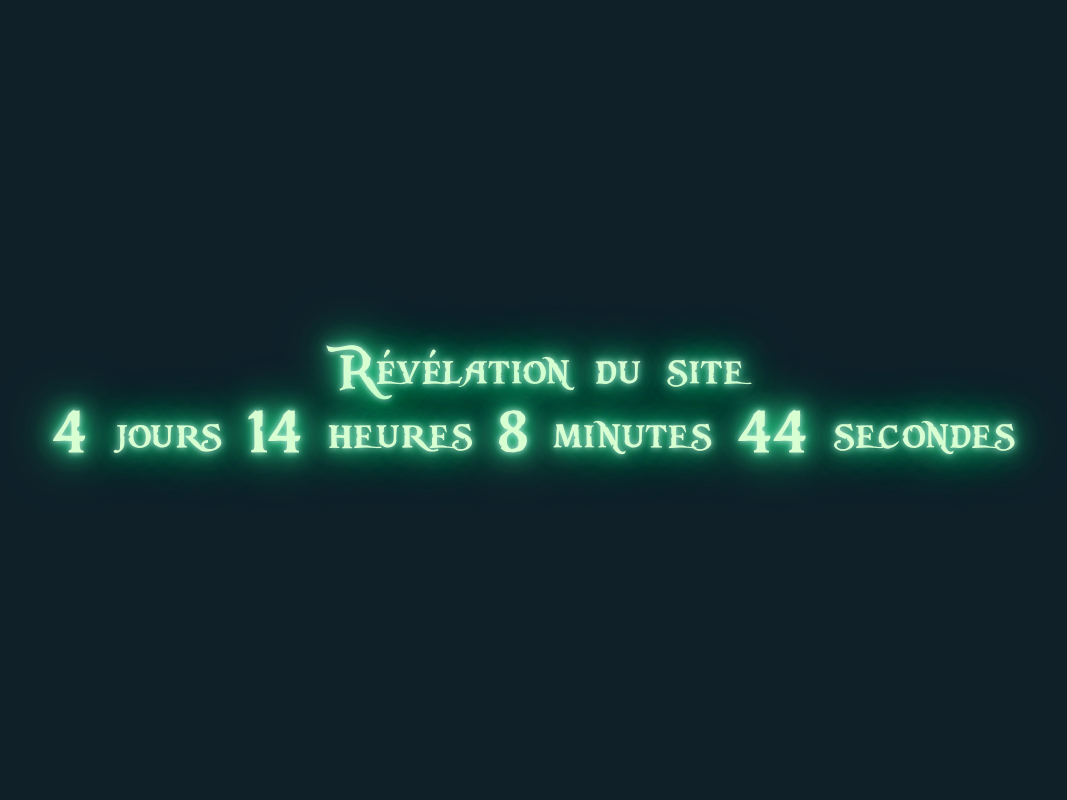
After one commit to quentin-audinet/bde_site_campagne, a PHP site: page /countdown.html in a window 1280 px wide. The commit adds this page. Shown: the whole page, without its empty margins (106-1173 px from the left). Run offline with PHP 8.4, Linux system fonts and the light colour scheme.

Commit message:
countdown

```diff
--- a/contact.php
+++ b/contact.php
@@ -18,9 +18,9 @@
 
 <div class="map_container">
     <canvas id="map_panel" width="1000" height="513"></canvas>
-    <div class="facebook"><a href="#"><i class="fa fa-facebook fa-2x" aria-hidden="true"></i></a></div>
-    <div class="instagram"><a href="#"><i class="fa fa-instagram fa-2x" aria-hidden="true"></i></a></div>
-    <div class="mail"><a href="#"><i class="fa fa-envelope fa-2x" aria-hidden="true"></i></a></div>
+    <div class="facebook"><a href="https://www.facebook.com/Pirates-des-Carabed-112635134247893"><i class="fa fa-facebook fa-2x" aria-hidden="true"></i></a></div>
+    <div class="instagram"><a href="https://www.instagram.com/carabed_  "><i class="fa fa-instagram fa-2x" aria-hidden="true"></i></a></div>
+    <div class="mail"><a href="mailto:piratedescarabed@gmail.com"><i class="fa fa-envelope fa-2x" aria-hidden="true"></i></a></div>
     <div class="<?php if(isset($pass)) {echo 'un'; } ?>lock"><a href="#"><i class="fa fa-<?php if(isset($pass)) {echo 'un'; } ?>lock fa-2x" aria-hidden="true"></i></a></div>
 
     <!-- Il y a peut être des choses à découvrir sur ce site... -->
--- /dev/null
+++ b/countdown.html
@@ -0,0 +1,99 @@
+<!DOCTYPE html>
+<html lang="en">
+<head>
+    <meta charset="UTF-8">
+    <title>Countdown</title>
+
+    <style>
+
+        @font-face {
+            font-family: PiecesOfEight;
+            src: url("fonts/Pieces_of_Eight.ttf");
+        }
+
+        html {
+            width: 100%;
+            height: 100%;
+        }
+
+        body {
+            height: 100%;
+            width: 100%;
+            background-color: #0f2029;
+            box-sizing: border-box;
+            -moz-box-sizing: border-box;
+            -webkit-box-sizing: border-box;
+
+            display: flex;
+            flex-direction: column;
+            justify-content: center;
+            align-items: center;
+            margin: 0;
+        }
+
+        .countdown_text {
+            font-family: PiecesOfEight;
+            font-size: 5vw;
+            line-height: 1;
+            color: #d7ffd2;
+            animation: neon .08s ease-in-out infinite alternate;
+        }
+
+
+        @keyframes neon {
+            from {
+                text-shadow:
+                        0 0 6px rgba(202,228,225,0.92),
+                        0 0 30px rgba(30,232,142,0.34),
+                        0 0 12px rgba(30,232,142,0.52),
+                        0 0 21px rgba(30,232,142,0.92),
+                        0 0 34px rgba(30,232,142,0.78),
+                        0 0 54px rgba(30,232,142,0.92);
+            }
+            to {
+                text-shadow:
+                        0 0 6px rgba(202,228,225,0.98),
+                        0 0 30px rgba(202,228,225,0.42),
+                        0 0 12px rgba(30,232,142,0.58),
+                        0 0 22px rgba(30,232,142,0.84),
+                        0 0 38px rgba(30,232,142,0.88),
+                        0 0 60px rgba(30,232,142,1);
+            }
+
+        }
+
+    </style>
+
+</head>
+<body>
+<div class="countdown_text">Révélation du site</div>
+<div id="countdown" class="countdown_text"><noscript>Activez le javascript pour voir le compteur</noscript></div>
+<script type="text/javascript">
+
+    const countdown = () => {
+        const countdown = document.getElementById("countdown");
+        const curr_date = new Date();
+        const release_date = new Date("Mar 31 04:04:00 2021");
+        let total_secondes = (release_date - curr_date) / 1000;
+
+        if (total_secondes <= 0) {
+            location.href = "index.php";
+        } else {
+            const jours = Math.floor(total_secondes / (60 * 60 * 24));
+            const heures = Math.floor((total_secondes - (jours * 60 * 60 * 24)) / (60 * 60));
+            const minutes = Math.floor((total_secondes - ((jours * 60 * 60 * 24) + (heures * 60 * 60))) / 60);
+            const secondes = Math.floor(total_secondes - ((jours * 60 * 60 * 24) + (heures * 60 * 60) + (minutes * 60)));
+
+            countdown.innerHTML = (jours>0?(jours + (jours>1?' jours ':' jour ')):'')
+                + (heures>0?(heures + (heures>1?' heures ':' heure ')):'')
+                + (minutes>0?(minutes + (minutes>1?' minutes ':' minute ')):'')
+                + (secondes>0?(secondes + (secondes>1?' secondes ':' seconde ')):'');
+        }
+        let actualisation = setTimeout("countdown();", 1000);
+    }
+
+    countdown();
+</script>
+
+</body>
+</html>
```
Also changed, not shown: manage/login.php (+8 -0 lines), templates/header.php (+9 -0 lines).
